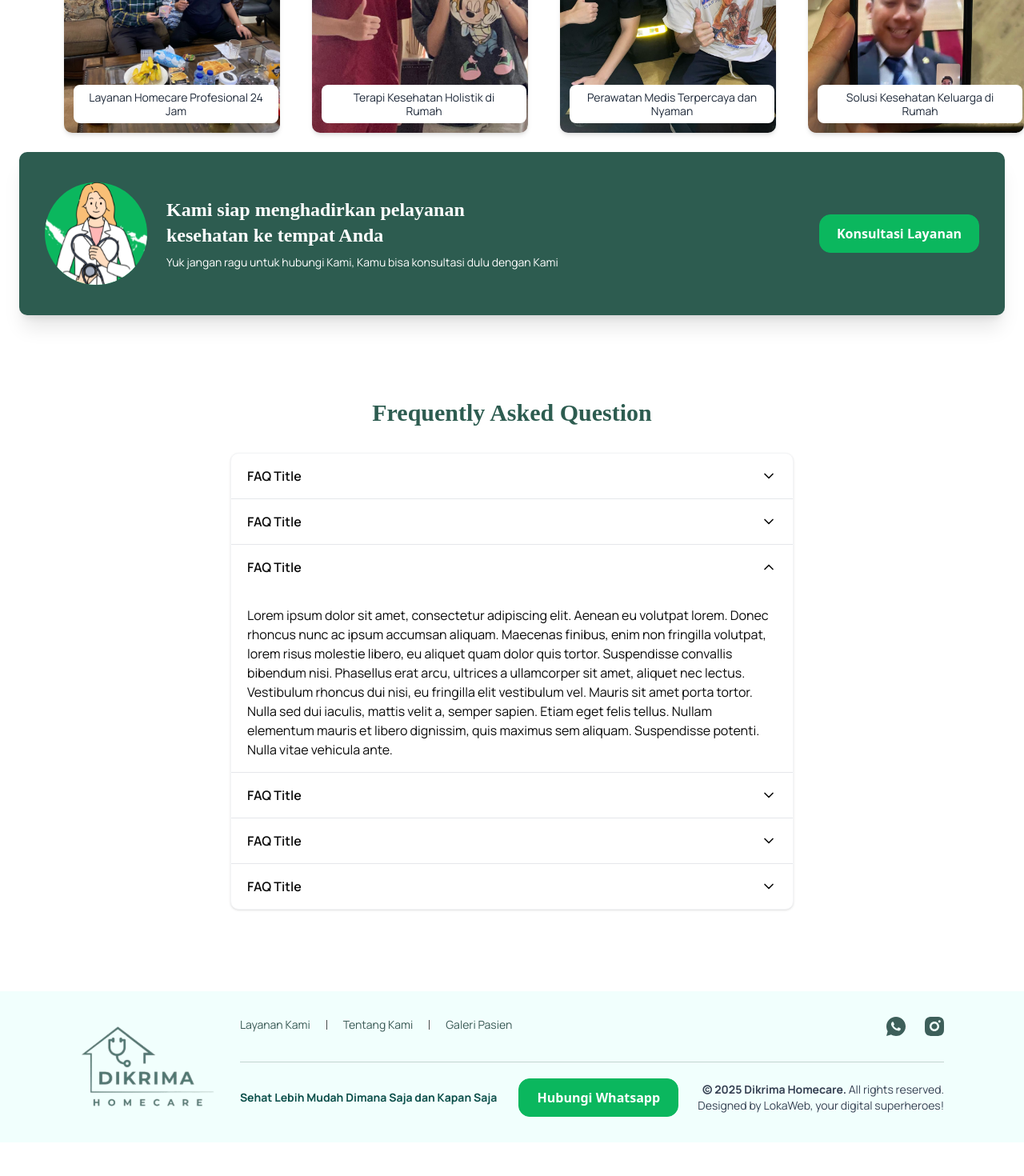
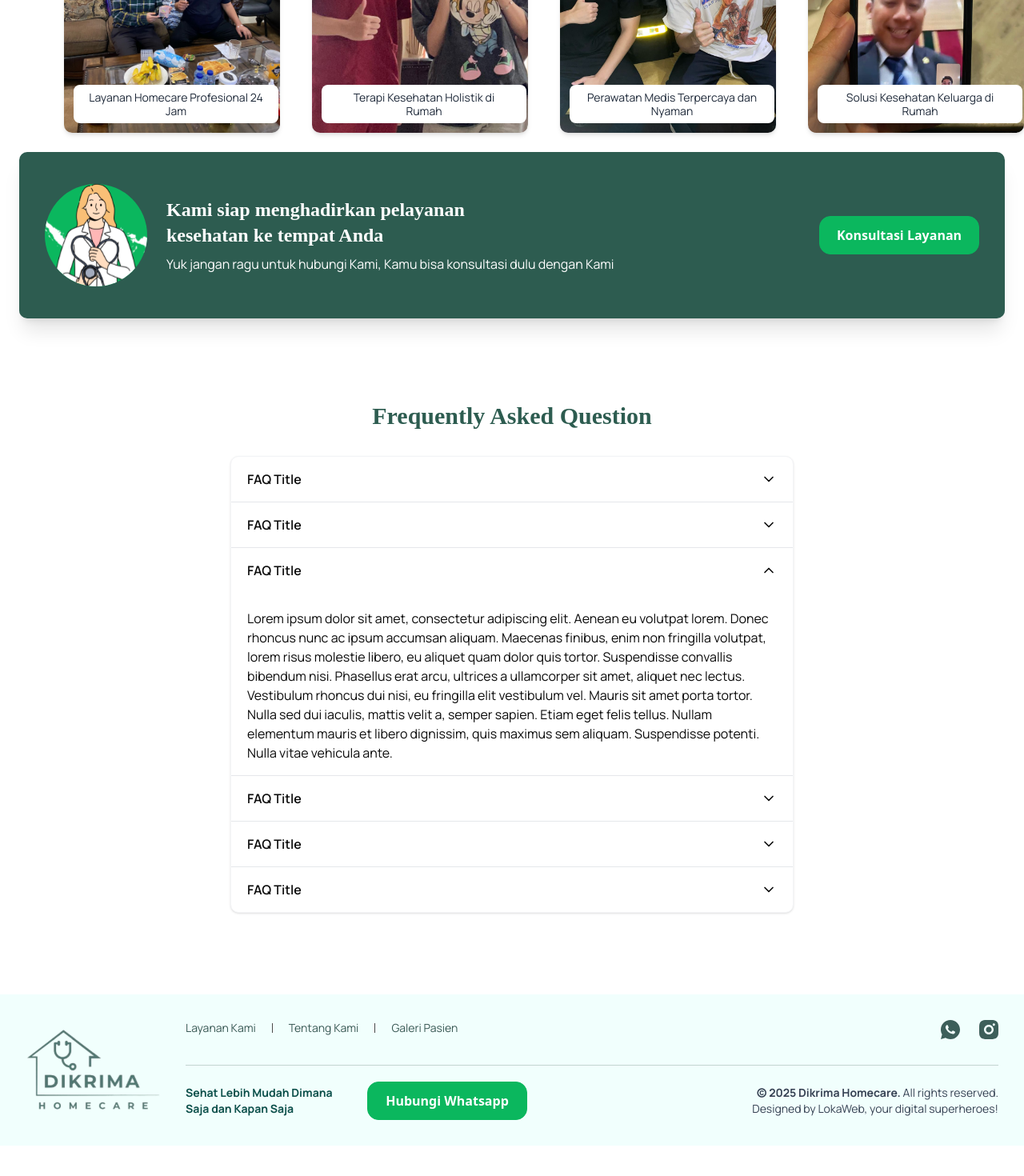
Before and after one commit to Idham112/dikrima_homecare, a Next.js app: page / in a window 1280 px wide. Shown: the part 3927-5397 px from the top of the page at 80% size. Built offline with nearby package versions, Linux system fonts and the light colour scheme; a web font is replaced by a local one.

Commit message:
fix everything

```diff
--- a/src/components/ContactBanner.jsx
+++ b/src/components/ContactBanner.jsx
@@ -5,7 +5,7 @@ export default function ContactBanner() {
   return (
     <section className="mx-auto max-w-7xl px-4 sm:px-6 py-6">
       <div className="bg-[#2d5c50] rounded-lg shadow-xl overflow-hidden">
-        <div className="flex flex-col md:flex-row md:items-center md:justify-between gap-6 p-6 md:p-8">
+        <div className="flex flex-col md:flex-row md:items-center md:justify-between gap-6 lg:gap-12 p-6 md:p-8">
           <div className="flex flex-col md:flex-row md:items-center gap-4 md:gap-6">
             <div className="bg-[#0BB75E] rounded-full h-32 w-32 md:h-24 md:w-24 lg:h-32 lg:w-32 flex-shrink-0 overflow-hidden">
               <Image
@@ -17,10 +17,10 @@ export default function ContactBanner() {
               />
             </div>
             <div className="flex flex-col justify-center text-left py-6">
-              <h2 className="text-white text-xl md:text-2xl font-semibold mb-2 max-w-md">
+              <h2 className="text-white text-xl md:text-2xl font-bold mb-2 max-w-md">
                 Kami siap menghadirkan pelayanan kesehatan ke tempat Anda
               </h2>
-              <p className="text-white text-sm">
+              <p className="text-white">
                 Yuk jangan ragu untuk hubungi Kami, Kamu bisa konsultasi dulu
                 dengan Kami
               </p>
--- a/src/components/navigation/Footer.js
+++ b/src/components/navigation/Footer.js
@@ -7,7 +7,7 @@ import Image from 'next/image';
 const Footer = () => {
   return (
     <footer className="bg-[#F1FFFD] w-full py-8 px-4 md:px-8 my-[54px]">
-      <div className="container mx-auto flex flex-col md:flex-row justify-center items-center md:items-start gap-8">
+      <div className="container mx-auto flex flex-col lg:flex-row justify-center items-center lg:items-start gap-8">
         {/* Div Kiri Logo */}
         <div className="flex-shrink-0">
           <Image
@@ -19,16 +19,16 @@ const Footer = () => {
         </div>
 
         {/* Div Kanan: Link, Tagline, Button, Copyright */}
-        <div className="flex flex-col w-full md:w-auto">
+        <div className="flex flex-col w-full">
           {/* Links + Social */}
-          <div className="flex flex-col md:flex-row justify-between items-center md:items-start w-full md:w-auto gap-4 md:gap-0 mb-5 md:mb-8">
+          <div className="flex flex-col lg:flex-row justify-between items-center lg:items-start w-full md:w-auto gap-4 lg:gap-0 mb-5 md:mb-8">
             <div>
-              <p className="flex flex-wrap justify-center md:justify-start gap-5 items-center text-dark-green text-sm">
+              <div className="flex flex-wrap justify-center md:justify-start gap-5 items-center text-dark-green text-sm">
                 {linkList.map((link, index) => (
                   <React.Fragment key={link.label}>
                     <a
                       href={link.href}
-                      className="hover:text-primary-green transition duration-200"
+                      className="cstm-font-sans hover:text-primary-green transition duration-200"
                     >
                       {link.label}
                     </a>
@@ -40,7 +40,7 @@ const Footer = () => {
                     )}
                   </React.Fragment>
                 ))}
-              </p>
+              </div>
             </div>
 
             <div className="flex gap-6">
@@ -78,9 +78,9 @@ const Footer = () => {
           <div className="h-px w-full bg-[#C3D4D1] mb-5"></div>
 
           {/* Tagline + Button + Copyright */}
-          <div className="flex flex-col md:flex-row justify-between items-center gap-6">
-            <div className="flex flex-col sm:flex-row items-center gap-[27px] w-full md:w-auto">
-              <p className="font-bold text-sm text-teal-900 text-center sm:text-left">
+          <div className="flex flex-col lg:flex-row justify-between items-center gap-6">
+            <div className="flex flex-col lg:flex-row items-center gap-[27px] w-full md:w-auto">
+              <p className="font-bold text-sm text-teal-900 text-center sm:text-left lg:max-w-[200px]">
                 Sehat Lebih Mudah Dimana Saja dan Kapan Saja
               </p>
               <Button
@@ -88,14 +88,14 @@ const Footer = () => {
                 className={'w-full sm:w-auto'}
                 label={'Hubungi Whatsapp'}
                 href={'#'}
+                size='lg'
               />
             </div>
-
-            <div className="text-sm text-gray-700 text-center md:text-right">
+            <div className="text-sm text-gray-700 text-center md:text-right max-w-[325px]">
               <p>
                 <strong>© 2025 Dikrima Homecare.</strong> All rights reserved.
+                Designed by LokaWeb, your digital superheroes!
               </p>
-              <p>Designed by LokaWeb, your digital superheroes!</p>
             </div>
           </div>
         </div>
--- a/src/components/navigation/NavigationBar.js
+++ b/src/components/navigation/NavigationBar.js
@@ -11,7 +11,7 @@ function NavigationBar() {
       <div className={'flex justify-between items-center'}>
         <Logo />
         <div className={'flex gap-6 items-center lg:gap-10'}>
-          <div className={'hidden  lg:flex lg:gap-5 lg:items-center'}>
+          <div className={'hidden lg:flex lg:gap-5 lg:items-center'}>
             {linkList.map((link, index) => (
               <>
                 <a
```
